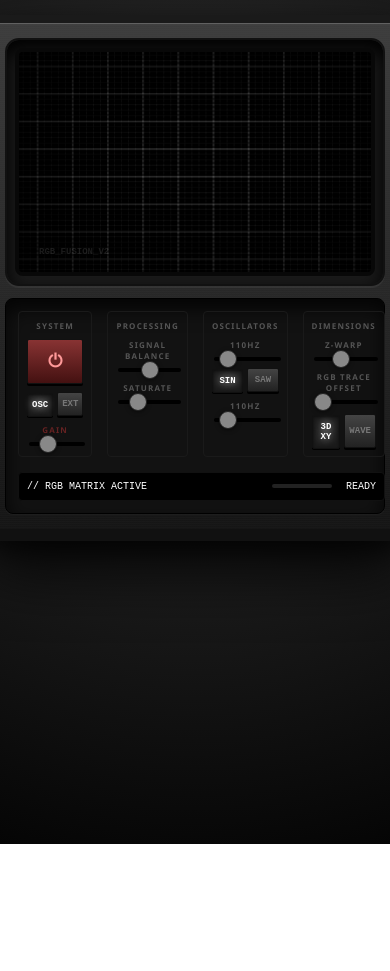
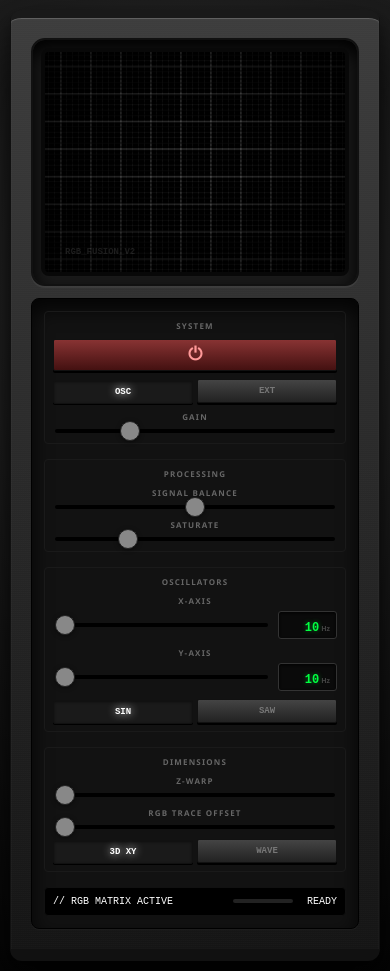
Before and after one commit to EvanWestermann/Oscillator, a plain HTML site: page index.html in a window 390 px wide. Before the commit the page ends 844 px from the top, so only its background shows below. Drawn offline with Linux system fonts and the light colour scheme.

Commit message:
Update index.html

```diff
--- a/index.html
+++ b/index.html
@@ -3,18 +3,20 @@
 <head>
     <meta charset="UTF-8">
     <meta name="viewport" content="width=device-width, initial-scale=1.0, maximum-scale=1.0, user-scalable=no">
-    <title>RetroSaturate - RGB Kinetic Fusion</title>
+    <title>Oscillator</title>
     <style>
         :root {
             --chassis-main: #2a2a2a;
             --chassis-highlight: #3d3d3d;
             --chassis-shadow: #151515;
             --panel-well: #121212;
-            --hardware-text: #a0a0a0;
+            --hardware-text: #666; /* Matching the other control labels */
             --screen-glow: #ffffff;
             --active-btn-glow: #ffffff;
             --grid-line: rgba(255, 255, 255, 0.12);
             --sub-grid: rgba(255, 255, 255, 0.05);
+            --led-bg: #0a0a0a;
+            --led-text: #00ff41; /* Classic green digital readout */
         }
 
         body {
@@ -60,6 +62,7 @@
             gap: 12px;
             max-width: 1000px;
             width: 100%;
+            box-sizing: border-box;
             transform: perspective(1200px) rotateX(2deg);
             border-top: 8px solid #1a1a1a;
             border-bottom: 12px solid #111;
@@ -134,34 +137,6 @@
             border: 1px solid #000;
         }
 
-        /* Mobile Layout Adjustments */
-        @media (max-width: 768px) {
-            .workspace {
-                padding: 5px;
-                justify-content: flex-start;
-                overflow-y: auto;
-            }
-            .oscilloscope-unit {
-                transform: none;
-                padding: 15px;
-                margin-top: 10px;
-            }
-            .control-panel {
-                grid-template-columns: 1fr;
-                gap: 15px;
-            }
-            canvas {
-                height: 220px;
-            }
-            .tactile-btn {
-                padding: 12px 6px; /* Larger touch target */
-                font-size: 11px;
-            }
-            .ai-status-bar {
-                grid-column: span 1;
-            }
-        }
-
         .control-group {
             display: flex;
             flex-direction: column;
@@ -171,11 +146,42 @@
             border-radius: 4px;
         }
 
+        @media (max-width: 768px) {
+            .workspace {
+                padding: 10px;
+                justify-content: flex-start;
+                overflow-y: auto;
+                height: auto;
+            }
+            .oscilloscope-unit {
+                transform: none;
+                width: 100%;
+                margin: 0;
+            }
+            .control-panel {
+                grid-template-columns: 1fr !important;
+                gap: 15px;
+            }
+            .ai-status-bar {
+                grid-column: span 1 !important;
+            }
+            canvas {
+                height: 220px;
+            }
+            .tactile-btn {
+                padding: 14px 6px;
+                font-size: 11px;
+            }
+            .label {
+                font-size: 10px;
+            }
+        }
+
         .label {
             font-size: 8px;
             font-weight: 800;
             letter-spacing: 1.2px;
-            color: #555;
+            color: var(--hardware-text);
             text-transform: uppercase;
             text-align: center;
         }
@@ -229,11 +235,46 @@
             gap: 5px;
         }
 
+        .slider-row {
+            display: flex;
+            align-items: center;
+            gap: 8px;
+            width: 100%;
+        }
+
+        /* Digital Readout Styling */
+        .digital-display {
+            background: var(--led-bg);
+            border: 1px solid #333;
+            border-radius: 3px;
+            padding: 2px 6px;
+            min-width: 45px;
+            text-align: right;
+            box-shadow: inset 0 1px 3px rgba(0,0,0,0.9);
+            position: relative;
+        }
+
+        .digital-value {
+            font-family: 'Courier New', Courier, monospace;
+            color: var(--led-text);
+            font-size: 12px;
+            font-weight: bold;
+            text-shadow: 0 0 5px rgba(0, 255, 65, 0.4);
+        }
+
+        .unit-label {
+            font-size: 7px;
+            color: #444;
+            font-weight: bold;
+            margin-left: 2px;
+            pointer-events: none;
+        }
+
         input[type=range] {
             -webkit-appearance: none;
-            width: 100%;
+            flex: 1;
             background: transparent;
-            touch-action: none; /* Prevents scrolling while sliding */
+            touch-action: none;
         }
 
         input[type=range]::-webkit-slider-runnable-track {
@@ -245,12 +286,12 @@
 
         input[type=range]::-webkit-slider-thumb {
             -webkit-appearance: none;
-            height: 18px;
-            width: 18px;
+            height: 20px;
+            width: 20px;
             border-radius: 50%;
             background: #888;
             cursor: pointer;
-            margin-top: -7px;
+            margin-top: -8px;
             box-shadow: 0 1px 4px rgba(0,0,0,0.5);
             border: 1px solid #222;
         }
@@ -319,11 +360,10 @@
                         <button class="tactile-btn active" id="src-internal" onclick="setSource('internal')">OSC</button>
                         <button class="tactile-btn" id="src-external" onclick="setSource('external')">EXT</button>
                     </div>
-                    <label for="audio-file" id="file-label" style="display:none; font-size:9px; color:#aaa; cursor:pointer; text-align:center; padding: 5px; border: 1px dashed #444; border-radius: 4px;">[ INJECT MP3 ]</label>
                     <input type="file" id="audio-file" accept="audio/*" style="display:none">
 
                     <div class="slider-wrap" style="margin-top: auto;">
-                        <div class="label" style="color:#622">Gain</div>
+                        <div class="label">Gain</div>
                         <input type="range" min="0" max="1" step="0.01" value="0.25" id="master-vol">
                     </div>
                 </div>
@@ -345,16 +385,26 @@
                 <div class="control-group">
                     <div class="label">Oscillators</div>
                     <div class="slider-wrap">
-                        <div class="label"><span id="val-freqX">110</span>Hz</div>
-                        <input type="range" min="20" max="880" value="110" id="freqX">
-                        <div class="button-row">
-                            <button class="tactile-btn active" id="typeX-sine" onclick="setOscType('sine')">SIN</button>
-                            <button class="tactile-btn" id="typeX-saw" onclick="setOscType('sawtooth')">SAW</button>
+                        <div class="label">X-Axis</div>
+                        <div class="slider-row">
+                            <input type="range" min="10" max="880" value="10" id="freqX">
+                            <div class="digital-display">
+                                <span class="digital-value" id="val-freqX">10</span><span class="unit-label">Hz</span>
+                            </div>
                         </div>
                     </div>
                     <div class="slider-wrap">
-                        <div class="label"><span id="val-freqY">110</span>Hz</div>
-                        <input type="range" min="20" max="880" value="110" id="freqY">
+                        <div class="label">Y-Axis</div>
+                        <div class="slider-row">
+                            <input type="range" min="10" max="880" value="10" id="freqY">
+                            <div class="digital-display">
+                                <span class="digital-value" id="val-freqY">10</span><span class="unit-label">Hz</span>
+                            </div>
+                        </div>
+                    </div>
+                    <div class="button-row" style="margin-top: auto;">
+                        <button class="tactile-btn active" id="typeX-sine" onclick="setOscType('sine')">SIN</button>
+                        <button class="tactile-btn" id="typeX-saw" onclick="setOscType('sawtooth')">SAW</button>
                     </div>
                 </div>
 
@@ -363,7 +413,7 @@
                     <div class="label">Dimensions</div>
                     <div class="slider-wrap">
                         <div class="label">Z-Warp</div>
-                        <input type="range" min="0" max="2" step="0.01" value="0.8" id="mod-depth">
+                        <input type="range" min="0" max="2" step="0.01" value="0" id="mod-depth">
                     </div>
                     <div class="slider-wrap">
                         <div class="label">RGB Trace Offset</div>
@@ -504,7 +554,11 @@
             signalSource = src;
             document.querySelectorAll('#src-internal, #src-external').forEach(b => b.classList.remove('active'));
             document.getElementById(`src-${src}`).classList.add('active');
-            document.getElementById('file-label').style.display = src === 'external' ? 'block' : 'none';
+
+            if (src === 'external') {
+                fileInput.click();
+            }
+
             if (!isPowerOn) return;
             if (src === 'internal') {
                 audio.pause();
@@ -515,7 +569,6 @@
                 aiOutput.innerText = "// EXT SIGNAL MONITORING";
                 synthVolNode.gain.setTargetAtTime(0, audioCtx.currentTime, 0.1);
                 trackVolNode.gain.setTargetAtTime(1.0, audioCtx.currentTime, 0.1);
-                if (audio.src) audio.play();
             }
         }
 
@@ -526,18 +579,28 @@
                 oscY = audioCtx.createOscillator();
                 gainX = audioCtx.createGain();
                 gainY = audioCtx.createGain();
+
                 const pX = audioCtx.createStereoPanner();
                 const pY = audioCtx.createStereoPanner();
                 pX.pan.value = -1; pY.pan.value = 1;
+
                 oscX.connect(gainX).connect(pX).connect(synthVolNode);
                 oscY.connect(gainY).connect(pY).connect(synthVolNode);
+
                 const visX = audioCtx.createStereoPanner();
                 const visY = audioCtx.createStereoPanner();
                 visX.pan.value = -1; visY.pan.value = 1;
+
                 oscX.connect(visX).connect(visualGainNode);
                 oscY.connect(visY).connect(visualGainNode);
+
                 modGain = audioCtx.createGain();
                 oscX.connect(modGain);
+
+                // Initialize at 10Hz
+                oscX.frequency.value = 10;
+                oscY.frequency.value = 10;
+
                 oscX.start();
                 oscY.start();
             }
@@ -545,8 +608,8 @@
 
         function updateProcessing() {
             if (!isPowerOn || !oscX) return;
-            const fX = document.getElementById('freqX').value;
-            const fY = document.getElementById('freqY').value;
+            const fX = parseFloat(document.getElementById('freqX').value);
+            const fY = parseFloat(document.getElementById('freqY').value);
             const sat = parseFloat(satSlider.value);
             const mix = parseFloat(mixSlider.value);
             const modAmt = parseFloat(modDepth.value);
@@ -570,7 +633,7 @@
             if (this.files[0]) {
                 const url = URL.createObjectURL(this.files[0]);
                 audio.src = url;
-                if (!audioCtx) togglePower();
+                if (!isPowerOn) togglePower();
                 if (!sourceNode && audioCtx) {
                     sourceNode = audioCtx.createMediaElementSource(audio);
                     sourceNode.connect(waveShaper);
@@ -583,7 +646,7 @@
                     sourceNode.connect(mp3Vis).connect(visualGainNode);
                 }
                 statusText.innerText = `LOAD: ${this.files[0].name.toUpperCase()}`;
-                setSource('external');
+                audio.play();
             }
         };
 
@@ -641,16 +704,12 @@
                 const extHeightBoost = 1.8;
                 const effectiveScale = signalSource === 'external' ? scaleFactor * extHeightBoost : scaleFactor;
                 const baseScale = Math.min(canvas.width, canvas.height) * 0.45 * effectiveScale;
-
                 const visualDamping = signalSource === 'external' ? 0.45 : 1.0;
 
                 const driftX = Math.sin(time + offsetTime) * 10;
                 const driftY = Math.cos(time + offsetTime) * 10;
 
                 if (currentMode === 'xy') {
-                    const spreadScaleX = baseScale;
-                    const spreadScaleY = baseScale;
-
                     for (let i = 0; i < bufferLength; i += 2) {
                         let rawX = (dataArrayL[i] - 128) / 128.0;
                         let rawY = (dataArrayR[i] - 128) / 128.0;
@@ -661,8 +720,8 @@
                         let z = Math.sin((i / bufferLength) * Math.PI * 2 + offsetTime) * mod;
 
                         const perspective = 1 / (1 - z * 0.4);
-                        const dx = centerX + driftX + rawX * spreadScaleX * perspective;
-                        const dy = centerY + driftY - rawY * spreadScaleY * perspective;
+                        const dx = centerX + driftX + rawX * baseScale * perspective;
+                        const dy = centerY + driftY - rawY * baseScale * perspective;
 
                         ctx.lineWidth = (2.0 + (rms * 15)) * perspective;
 
```
